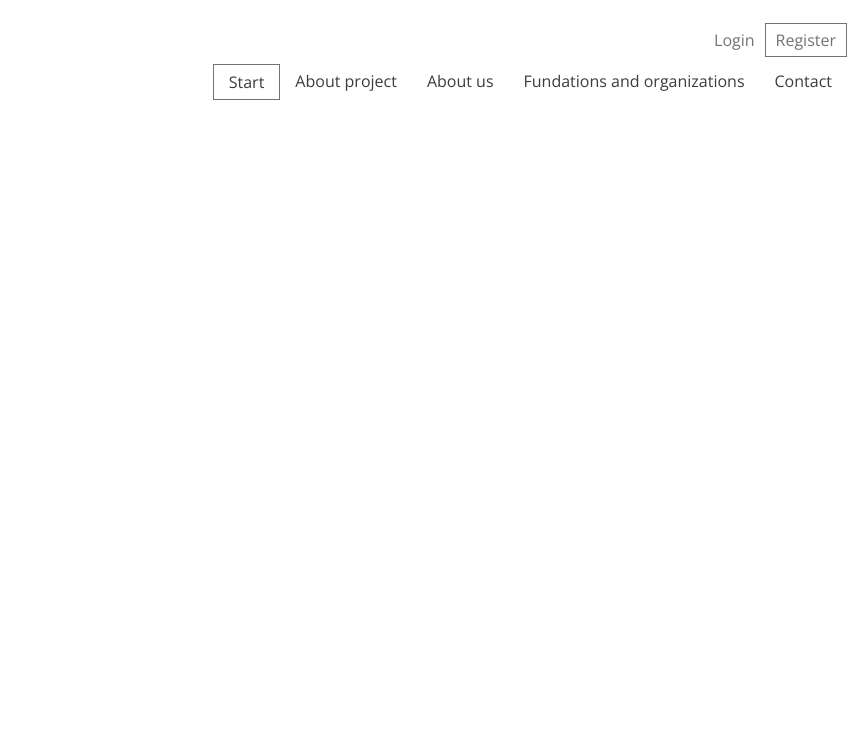
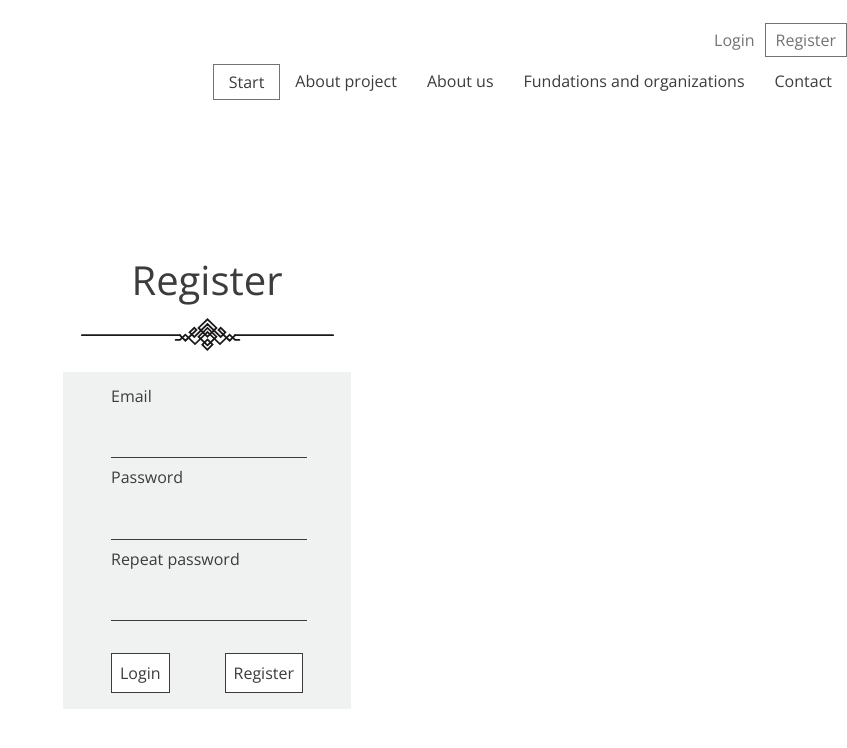
Before and after one commit to michrytel/giveaway, a React (Create React App) app: page /register in a window 1280 px wide. Shown: the top 748 px of the page, without its empty margins (433-1280 px from the left). Built offline with nearby package versions, Linux system fonts and the light colour scheme.

Commit message:
register

```diff
--- a/src/components/pages/Register.js
+++ b/src/components/pages/Register.js
@@ -1,11 +1,35 @@
 import Header from "../organisms/Header";
+import Title from "../atoms/Title";
+import {NavLink} from "react-router-dom";
 
 
 const Register = () => {
+    const handleSubmit = () => {}
     return (
         <>
             <Header/>
             <main>
+                <div className='login__container'>
+                    <Title text='Register' />
+                    <form className='form' onSubmit={handleSubmit}>
+                        <div className='form__inputs'>
+                            <label htmlFor='email'>Email</label>
+                            <input id='email' type='email' htmlFor='email' />
+                            <label htmlFor='password'>Password</label>
+                            <input id='password' type='password' htmlFor='password' />
+                            <label htmlFor='passwordRepeat'>Repeat password</label>
+                            <input id='passwordRepeat' type='password' />
+                        </div>
+                        <div className='form__btns'>
+                            <NavLink to='/login' activeClassName='active'>
+                                Login
+                            </NavLink>
+                            <button type='submit'>
+                                Register
+                            </button>
+                        </div>
+                    </form>
+                </div>
             </main>
         </>
     );
```
